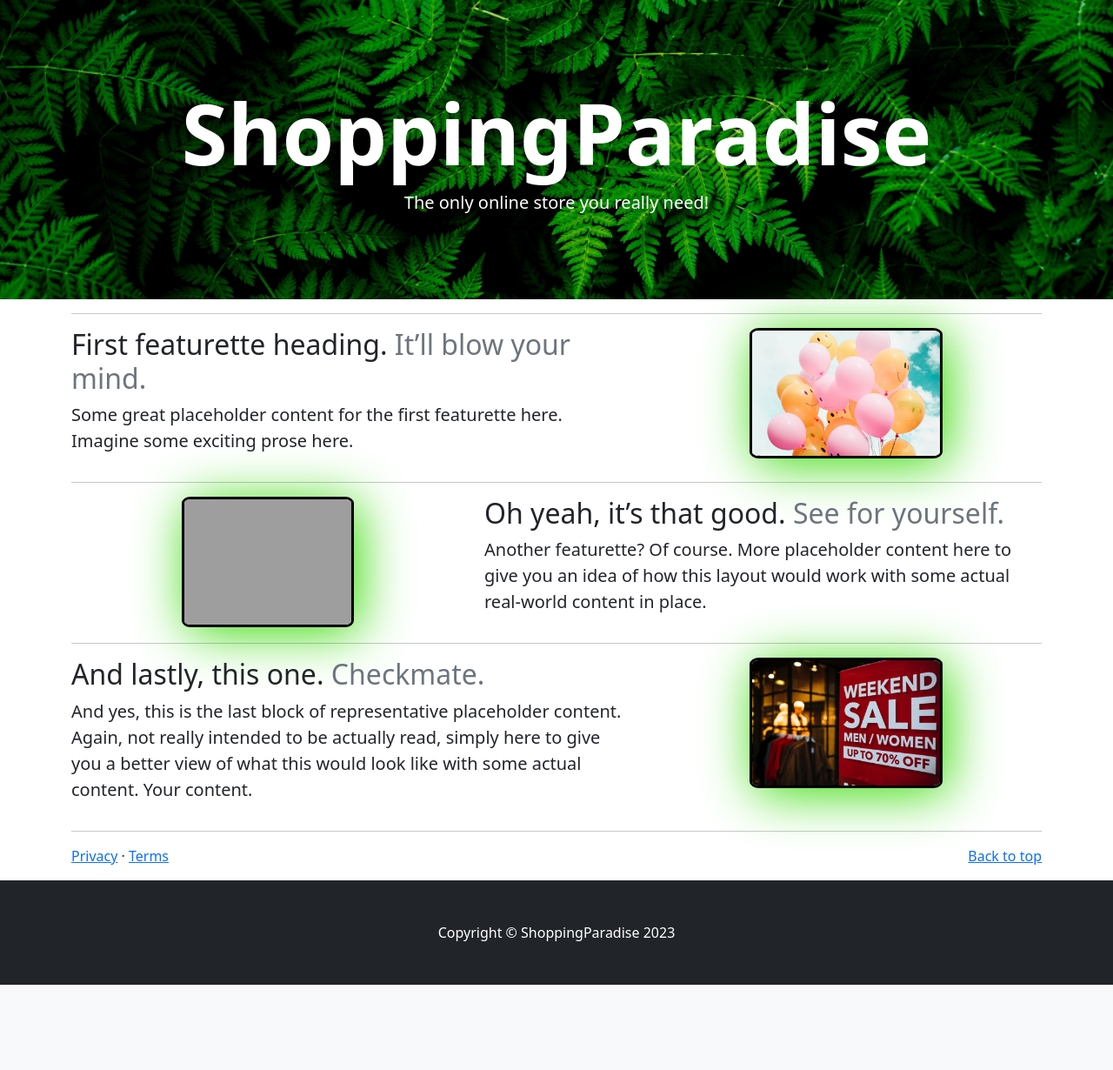
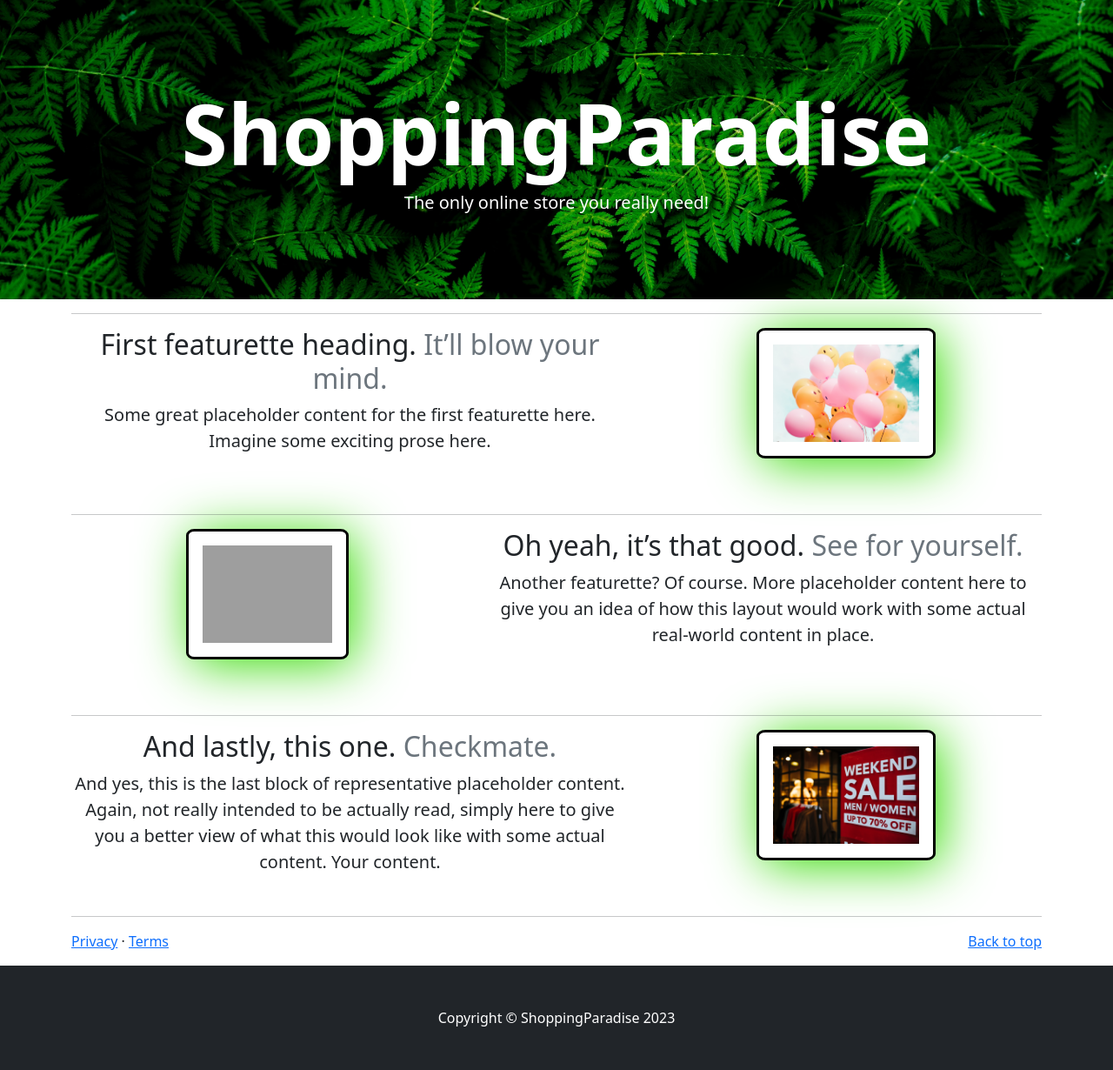
Before and after one commit to henriits/Shopping, a Django app: page / in a window 1280 px wide. Shown: the part 57-1287 px from the top of the page at 87% size. Before the commit the page ends 1189 px from the top, so only its background shows below. Run offline with Django 4.2, Linux system fonts and the light colour scheme; grey boxes are pictures that could not be loaded.

Commit message:
text-center

```diff
--- a/templates/home.html
+++ b/templates/home.html
@@ -13,7 +13,7 @@
     ================================================== -->
     <!-- Wrap the rest of the page in another container to center all the content. -->
 
-    <div class="container marketing">
+    <div class="container marketing text-center">
 
 
         <!-- START THE FEATURETTES -->
@@ -29,7 +29,7 @@
             </div>
             <div class="col-md-5 text-center">
 
-                    <img src="../static/img/happy.jpg" alt="Your image" class="img-fluid home-images">
+                    <img src="../static/img/happy.jpg" alt="Your image" class="img-fluid home-images  p-3 mb-5 bg-body ">
 
 
             </div>
@@ -45,7 +45,7 @@
                     this layout would work with some actual real-world content in place.</p>
             </div>
             <div class="col-md-5 text-center">
-                <img src="../static/img/goodvibes.jpg" alt="Your image" class="img-fluid home-images">
+                <img src="../static/img/goodvibes.jpg" alt="Your image" class="img-fluid home-images  p-3 mb-5 bg-body ">
 
             </div>
         </div>
@@ -60,7 +60,7 @@
                     with some actual content. Your content.</p>
             </div>
             <div class="col-md-5 text-center">
-                <img src="../static/img/weekendsale.jpg" alt="Your image" class="img-fluid home-images">
+                <img src="../static/img/weekendsale.jpg" alt="Your image" class="img-fluid home-images  p-3 mb-5 bg-body ">
 
             </div>
         </div>
```
